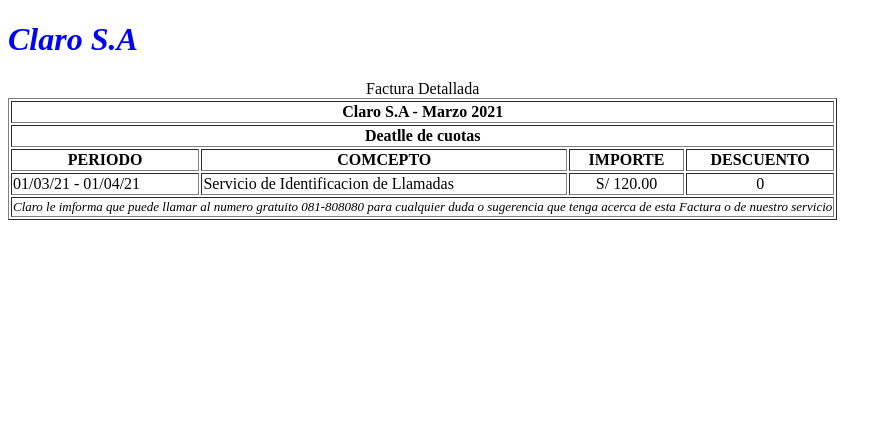
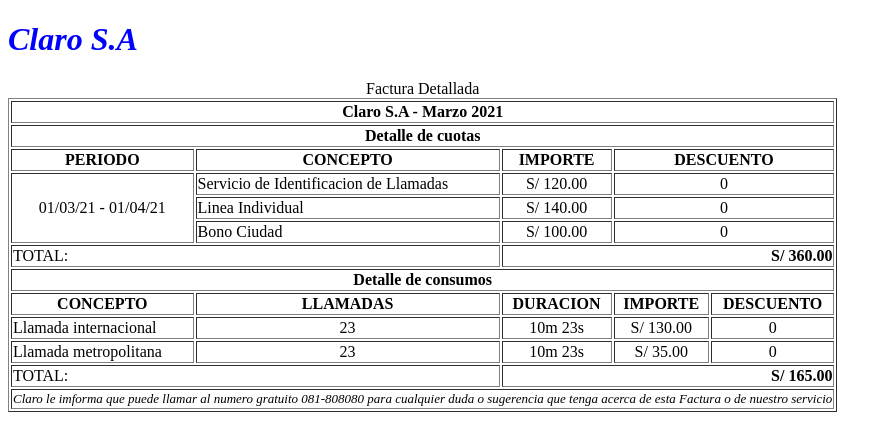
Before and after one commit to Anpe01/CursodeDiseno, a plain HTML site: page Sesion 11/factura.html in a window 1280 px wide. Shown: the whole page, without its empty margins (0-892 px from the left). Drawn offline with Linux system fonts and the light colour scheme.

Commit message:
sesion 11

```diff
--- a/Sesion 11/factura.html
+++ b/Sesion 11/factura.html
@@ -29,22 +29,70 @@
 
         <tbody>
             <tr>
-                <th colspan="5">Deatlle de cuotas</th>
+                <th colspan="5">Detalle de cuotas</th>
             </tr>
             <tr>
                 <th>PERIODO</th>
-                <th>COMCEPTO</th>
+                <th>CONCEPTO</th>
                 <th>IMPORTE</th>
                 <th colspan="2">DESCUENTO</th>
             </tr>
             <tr>
-                <td  rowspan="3" style="text-align: cente;">01/03/21 - 01/04/21</td>
+                <td  rowspan="3" style="text-align: center">01/03/21 - 01/04/21</td>
                 <td>Servicio de Identificacion de Llamadas</td>
                 <td style="text-align: center" >S/ 120.00</td>
                 <td colspan="2" style="text-align: center">0</td>
             </tr>
+            <tr>
+                <td>Linea Individual</td>
+                <td style="text-align: center" >S/ 140.00</td>
+                <td colspan="2" style="text-align: center">0</td>
+            </tr>
+
+            <tr>
+                <td>Bono Ciudad</td>
+                <td style="text-align: center" >S/ 100.00</td>
+                <td colspan="2" style="text-align: center">0</td>
+            </tr>
+
+            <tr>
+                <td colspan="2" style="text-align: left">TOTAL:</td>
+                <th colspan="3" style="text-align: right" >S/ 360.00</th>
+            </tr>
         </tbody>
 
+
+        <tbody>
+            <tr>
+                <th colspan="5">Detalle de consumos</th>
+            </tr>
+            <tr>
+                <th>CONCEPTO</th>
+                <th>LLAMADAS</th>
+                <th>DURACION</th>
+                <th>IMPORTE</th>
+                <th>DESCUENTO</th>
+            </tr>
+            <tr>
+                <td>Llamada internacional</td>
+                <td style="text-align: center" >23</td>
+                <td style="text-align: center">10m 23s</td>
+                <td style="text-align: center" >S/ 130.00</td>
+                <td colspan="2" style="text-align: center">0</td>
+            </tr>
+            <tr>
+                <td>Llamada metropolitana</td>
+                <td style="text-align: center" >23</td>
+                <td style="text-align: center">10m 23s</td>
+                <td style="text-align: center" >S/ 35.00</td>
+                <td colspan="2" style="text-align: center">0</td>
+            </tr>
+
+            <tr>
+                <td colspan="2" style="text-align: left">TOTAL:</td>
+                <th colspan="3" style="text-align: right" >S/ 165.00</th>
+            </tr>
+        </tbody>
 
 
 
```
